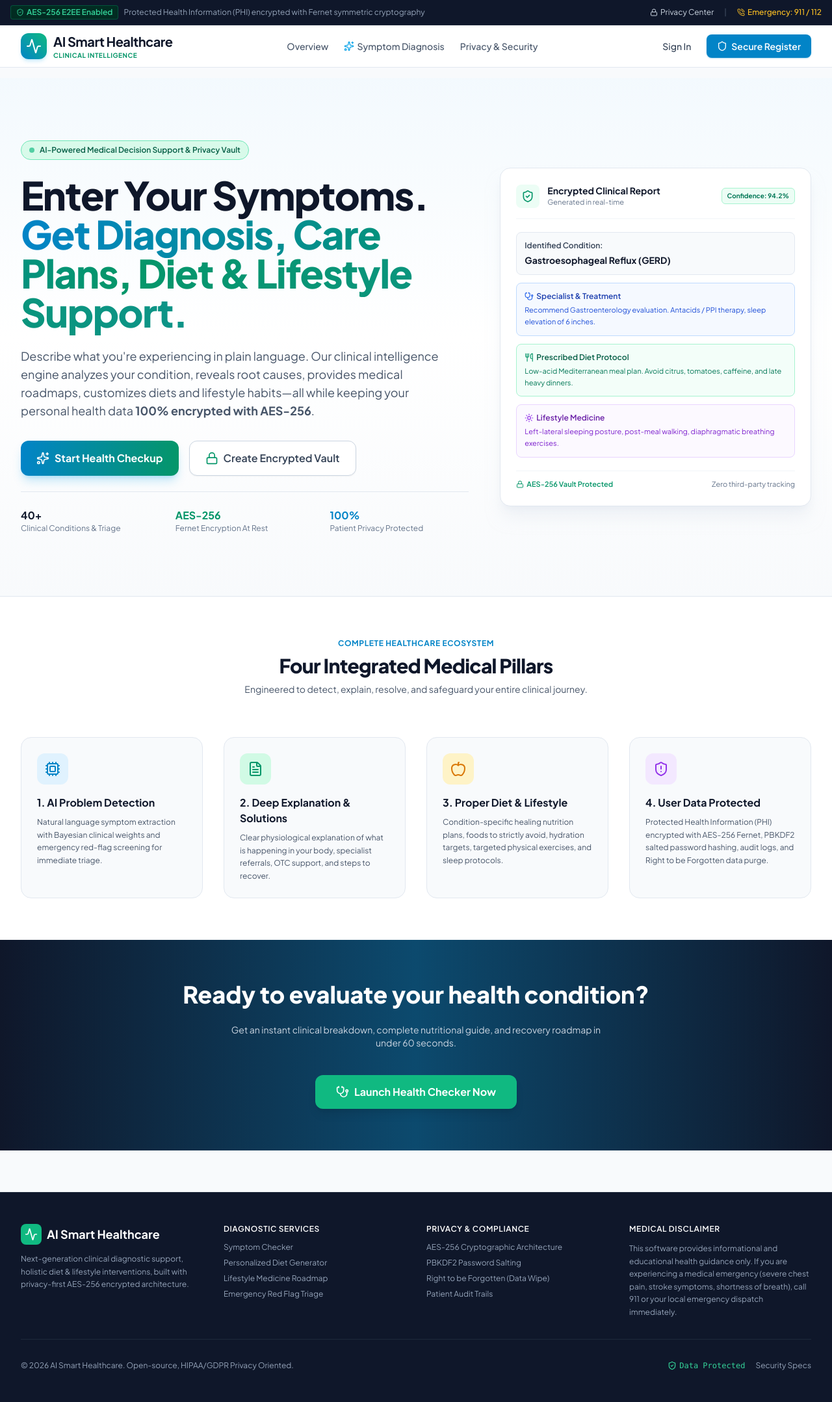
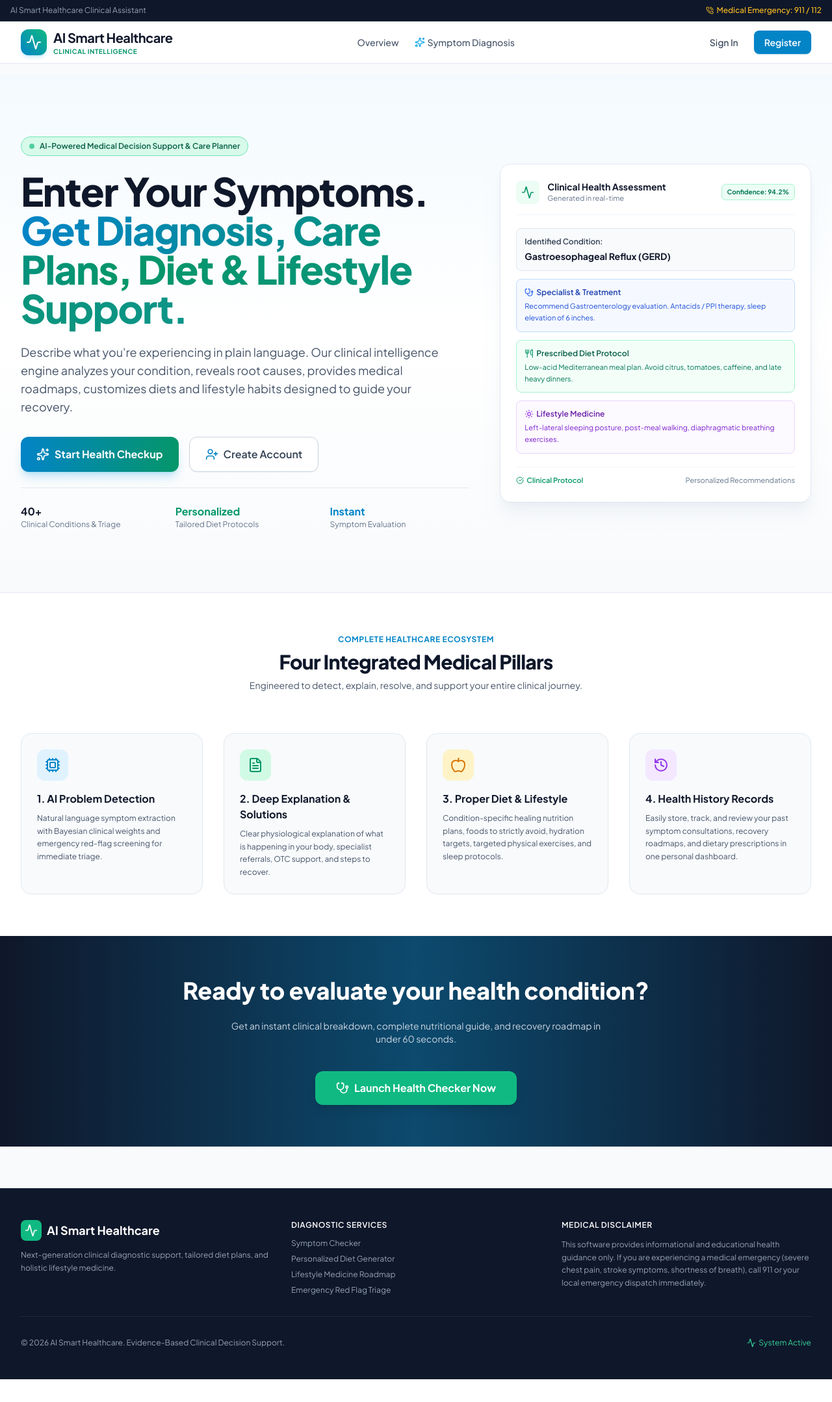
Before and after one commit to sbharath1332007/AI-smart-healthcare, a Flask app: page / in a window 1280 px wide. Shown: the whole page at 65% size. After the commit the page ends 2122 px from the top, so only its background shows below. Run offline with Flask 3, Linux system fonts and the light colour scheme; some libraries are stand-ins or nearby versions.

Commit message:
refactor: simplify UI by removing privacy/security options and badges

```diff
--- a/templates/base.html
+++ b/templates/base.html
@@ -45,21 +45,14 @@
     </style>
 </head>
 <body class="flex flex-col min-h-screen text-slate-800 antialiased">
-    <!-- Top Security & Privacy Banner -->
+    <!-- Top Emergency Helpline Banner -->
     <div class="bg-slate-900 text-slate-300 px-4 py-2 text-xs flex justify-between items-center border-b border-slate-800">
         <div class="flex items-center space-x-2">
-            <span class="inline-flex items-center px-2 py-0.5 rounded text-xs font-semibold bg-emerald-950 text-emerald-400 border border-emerald-700/50">
-                <i data-lucide="shield-check" class="w-3 h-3 mr-1 text-emerald-400"></i> AES-256 E2EE Enabled
-            </span>
-            <span class="hidden sm:inline text-slate-400">Protected Health Information (PHI) encrypted with Fernet symmetric cryptography</span>
+            <span class="text-slate-400">AI Smart Healthcare Clinical Assistant</span>
         </div>
         <div class="flex items-center space-x-4">
-            <a href="/privacy" class="hover:text-emerald-400 transition-colors flex items-center">
-                <i data-lucide="lock" class="w-3 h-3 mr-1"></i> Privacy Center
-            </a>
-            <span class="text-slate-600">|</span>
             <span class="text-amber-400 font-medium flex items-center">
-                <i data-lucide="phone-call" class="w-3 h-3 mr-1"></i> Emergency: 911 / 112
+                <i data-lucide="phone-call" class="w-3 h-3 mr-1"></i> Medical Emergency: 911 / 112
             </span>
         </div>
     </div>
@@ -87,10 +80,9 @@
                     </a>
                     {% if current_user %}
                     <a href="/dashboard" class="text-slate-600 hover:text-brand-600 transition-colors flex items-center">
-                        <i data-lucide="folder-lock" class="w-4 h-4 mr-1 text-emerald-600"></i> Health Vault
+                        <i data-lucide="folder" class="w-4 h-4 mr-1 text-emerald-600"></i> Health Records
                     </a>
                     {% endif %}
-                    <a href="/privacy" class="text-slate-600 hover:text-brand-600 transition-colors">Privacy & Security</a>
                 </nav>
 
                 <div class="flex items-center space-x-3">
@@ -98,7 +90,7 @@
                     <div class="flex items-center space-x-3">
                         <div class="hidden sm:block text-right">
                             <span class="block text-xs font-semibold text-slate-900">{{ user_full_name or current_user }}</span>
-                            <span class="block text-[10px] text-emerald-600 font-medium">Encrypted Session</span>
+                            <span class="block text-[10px] text-emerald-600 font-medium">Active Session</span>
                         </div>
                         <a href="/dashboard" class="p-2 text-slate-600 hover:text-brand-600 bg-slate-100 rounded-lg">
                             <i data-lucide="user" class="w-5 h-5"></i>
@@ -113,7 +105,7 @@
                             Sign In
                         </a>
                         <a href="/auth/register" class="px-4 py-2 text-sm font-semibold text-white bg-brand-600 hover:bg-brand-700 rounded-lg shadow-sm shadow-brand-600/30 transition-all flex items-center">
-                            <i data-lucide="shield" class="w-4 h-4 mr-1.5"></i> Secure Register
+                            Register
                         </a>
                     </div>
                     {% endif %}
@@ -149,7 +141,7 @@
     <!-- Footer -->
     <footer class="bg-slate-900 text-slate-400 border-t border-slate-800 mt-16 text-sm">
         <div class="max-w-7xl mx-auto px-4 sm:px-6 lg:px-8 py-12">
-            <div class="grid grid-cols-1 md:grid-cols-4 gap-8 mb-8">
+            <div class="grid grid-cols-1 md:grid-cols-3 gap-8 mb-8">
                 <div class="space-y-3">
                     <div class="flex items-center space-x-2">
                         <div class="w-8 h-8 rounded-lg bg-emerald-500 flex items-center justify-center text-white">
@@ -158,7 +150,7 @@
                         <span class="text-white font-bold text-lg">AI Smart Healthcare</span>
                     </div>
                     <p class="text-xs text-slate-400 leading-relaxed">
-                        Next-generation clinical diagnostic support, holistic diet & lifestyle interventions, built with privacy-first AES-256 encrypted architecture.
+                        Next-generation clinical diagnostic support, tailored diet plans, and holistic lifestyle medicine.
                     </p>
                 </div>
                 <div>
@@ -167,16 +159,7 @@
                         <li><a href="/analyze" class="hover:text-white transition-colors">Symptom Checker</a></li>
                         <li><a href="/analyze" class="hover:text-white transition-colors">Personalized Diet Generator</a></li>
                         <li><a href="/analyze" class="hover:text-white transition-colors">Lifestyle Medicine Roadmap</a></li>
-                        <li><a href="/privacy" class="hover:text-white transition-colors">Emergency Red Flag Triage</a></li>
-                    </ul>
-                </div>
-                <div>
-                    <h4 class="text-white font-semibold text-xs uppercase tracking-wider mb-3">Privacy & Compliance</h4>
-                    <ul class="space-y-2 text-xs">
-                        <li><a href="/privacy" class="hover:text-white transition-colors">AES-256 Cryptographic Architecture</a></li>
-                        <li><a href="/privacy" class="hover:text-white transition-colors">PBKDF2 Password Salting</a></li>
-                        <li><a href="/privacy" class="hover:text-white transition-colors">Right to be Forgotten (Data Wipe)</a></li>
-                        <li><a href="/privacy" class="hover:text-white transition-colors">Patient Audit Trails</a></li>
+                        <li><a href="/analyze" class="hover:text-white transition-colors">Emergency Red Flag Triage</a></li>
                     </ul>
                 </div>
                 <div>
@@ -187,10 +170,9 @@
                 </div>
             </div>
             <div class="pt-8 border-t border-slate-800 flex flex-col sm:flex-row justify-between items-center text-xs text-slate-400">
-                <p>&copy; 2026 AI Smart Healthcare. Open-source, HIPAA/GDPR Privacy Oriented.</p>
+                <p>&copy; 2026 AI Smart Healthcare. Evidence-Based Clinical Decision Support.</p>
                 <div class="flex items-center space-x-4 mt-4 sm:mt-0">
-                    <span class="flex items-center text-emerald-400 font-mono"><i data-lucide="shield-check" class="w-3.5 h-3.5 mr-1"></i> Data Protected</span>
-                    <a href="/privacy" class="hover:text-white transition-colors">Security Specs</a>
+                    <span class="flex items-center text-emerald-400"><i data-lucide="activity" class="w-3.5 h-3.5 mr-1"></i> System Active</span>
                 </div>
             </div>
         </div>
--- a/templates/index.html
+++ b/templates/index.html
@@ -8,7 +8,7 @@
             <div class="lg:col-span-7 space-y-6">
                 <div class="inline-flex items-center space-x-2 px-3 py-1.5 rounded-full bg-emerald-100/80 border border-emerald-300 text-emerald-800 text-xs font-semibold">
                     <span class="w-2 h-2 rounded-full bg-emerald-500 animate-pulse"></span>
-                    <span>AI-Powered Medical Decision Support & Privacy Vault</span>
+                    <span>AI-Powered Medical Decision Support & Care Planner</span>
                 </div>
                 <h1 class="text-4xl sm:text-5xl lg:text-6xl font-extrabold text-slate-900 tracking-tight leading-[1.15]">
                     Enter Your Symptoms. <br/>
@@ -17,7 +17,7 @@
                     </span>
                 </h1>
                 <p class="text-base sm:text-lg text-slate-600 leading-relaxed max-w-2xl">
-                    Describe what you're experiencing in plain language. Our clinical intelligence engine analyzes your condition, reveals root causes, provides medical roadmaps, customizes diets and lifestyle habits—all while keeping your personal health data <strong>100% encrypted with AES-256</strong>.
+                    Describe what you're experiencing in plain language. Our clinical intelligence engine analyzes your condition, reveals root causes, provides medical roadmaps, customizes diets and lifestyle habits designed to guide your recovery.
                 </p>
 
                 <div class="flex flex-col sm:flex-row gap-4 pt-2">
@@ -27,12 +27,12 @@
                     </a>
                     {% if not current_user %}
                     <a href="/auth/register" class="inline-flex items-center justify-center px-6 py-3.5 rounded-xl text-base font-semibold text-slate-700 bg-white hover:bg-slate-100 border border-slate-300 shadow-sm transition-all">
-                        <i data-lucide="lock" class="w-5 h-5 mr-2 text-emerald-600"></i>
-                        Create Encrypted Vault
+                        <i data-lucide="user-plus" class="w-5 h-5 mr-2 text-brand-600"></i>
+                        Create Account
                     </a>
                     {% else %}
                     <a href="/dashboard" class="inline-flex items-center justify-center px-6 py-3.5 rounded-xl text-base font-semibold text-slate-700 bg-white hover:bg-slate-100 border border-slate-300 shadow-sm transition-all">
-                        <i data-lucide="folder-lock" class="w-5 h-5 mr-2 text-brand-600"></i>
+                        <i data-lucide="folder" class="w-5 h-5 mr-2 text-brand-600"></i>
                         View My Consultations
                     </a>
                     {% endif %}
@@ -45,12 +45,12 @@
                         <div class="text-slate-500">Clinical Conditions & Triage</div>
                     </div>
                     <div>
-                        <div class="font-bold text-emerald-600 text-base">AES-256</div>
-                        <div class="text-slate-500">Fernet Encryption At Rest</div>
+                        <div class="font-bold text-emerald-600 text-base">Personalized</div>
+                        <div class="text-slate-500">Tailored Diet Protocols</div>
                     </div>
                     <div>
-                        <div class="font-bold text-brand-600 text-base">100%</div>
-                        <div class="text-slate-500">Patient Privacy Protected</div>
+                        <div class="font-bold text-brand-600 text-base">Instant</div>
+                        <div class="text-slate-500">Symptom Evaluation</div>
                     </div>
                 </div>
             </div>
@@ -61,10 +61,10 @@
                     <div class="flex items-center justify-between border-b border-slate-100 pb-4">
                         <div class="flex items-center space-x-3">
                             <div class="w-9 h-9 rounded-lg bg-emerald-50 text-emerald-600 flex items-center justify-center">
-                                <i data-lucide="shield-check" class="w-5 h-5"></i>
+                                <i data-lucide="activity" class="w-5 h-5"></i>
                             </div>
                             <div>
-                                <h3 class="text-sm font-bold text-slate-900">Encrypted Clinical Report</h3>
+                                <h3 class="text-sm font-bold text-slate-900">Clinical Health Assessment</h3>
                                 <p class="text-[11px] text-slate-500">Generated in real-time</p>
                             </div>
                         </div>
@@ -106,9 +106,9 @@
 
                     <div class="pt-3 border-t border-slate-100 flex items-center justify-between text-[11px] text-slate-500">
                         <span class="flex items-center text-emerald-600 font-semibold">
-                            <i data-lucide="lock" class="w-3 h-3 mr-1"></i> AES-256 Vault Protected
+                            <i data-lucide="check-circle" class="w-3 h-3 mr-1"></i> Clinical Protocol
                         </span>
-                        <span>Zero third-party tracking</span>
+                        <span>Personalized Recommendations</span>
                     </div>
                 </div>
             </div>
@@ -122,7 +122,7 @@
         <div class="text-center max-w-3xl mx-auto mb-16">
             <h2 class="text-xs font-bold uppercase tracking-wider text-brand-600 mb-2">Complete Healthcare Ecosystem</h2>
             <p class="text-3xl font-extrabold text-slate-900 tracking-tight">Four Integrated Medical Pillars</p>
-            <p class="text-sm text-slate-600 mt-2">Engineered to detect, explain, resolve, and safeguard your entire clinical journey.</p>
+            <p class="text-sm text-slate-600 mt-2">Engineered to detect, explain, resolve, and support your entire clinical journey.</p>
         </div>
 
         <div class="grid grid-cols-1 md:grid-cols-2 lg:grid-cols-4 gap-8">
@@ -162,11 +162,11 @@
             <!-- Feature 4 -->
             <div class="p-6 rounded-2xl bg-slate-50 border border-slate-200 hover:border-purple-300 transition-all group">
                 <div class="w-12 h-12 rounded-xl bg-purple-100 text-purple-600 flex items-center justify-center mb-4 group-hover:bg-purple-600 group-hover:text-white transition-colors">
-                    <i data-lucide="shield-alert" class="w-6 h-6"></i>
+                    <i data-lucide="history" class="w-6 h-6"></i>
                 </div>
-                <h3 class="text-base font-bold text-slate-900 mb-2">4. User Data Protected</h3>
+                <h3 class="text-base font-bold text-slate-900 mb-2">4. Health History Records</h3>
                 <p class="text-xs text-slate-600 leading-relaxed">
-                    Protected Health Information (PHI) encrypted with AES-256 Fernet, PBKDF2 salted password hashing, audit logs, and Right to be Forgotten data purge.
+                    Easily store, track, and review your past symptom consultations, recovery roadmaps, and dietary prescriptions in one personal dashboard.
                 </p>
             </div>
         </div>
```
Also changed, not shown: templates/analyze.html (+6 -30 lines), templates/dashboard.html (+5 -8 lines), templates/login.html (+6 -9 lines), templates/register.html (+8 -14 lines).
